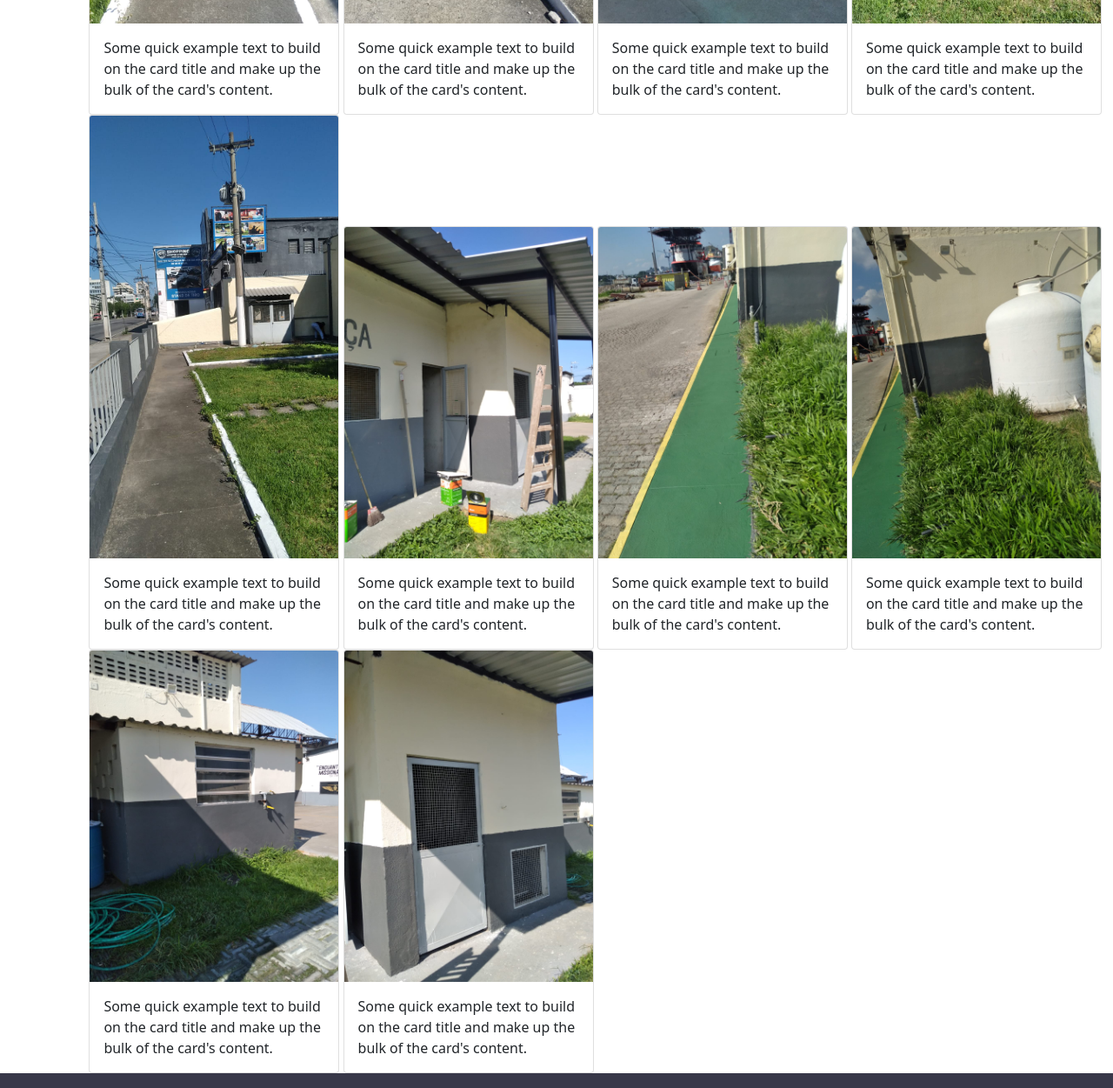
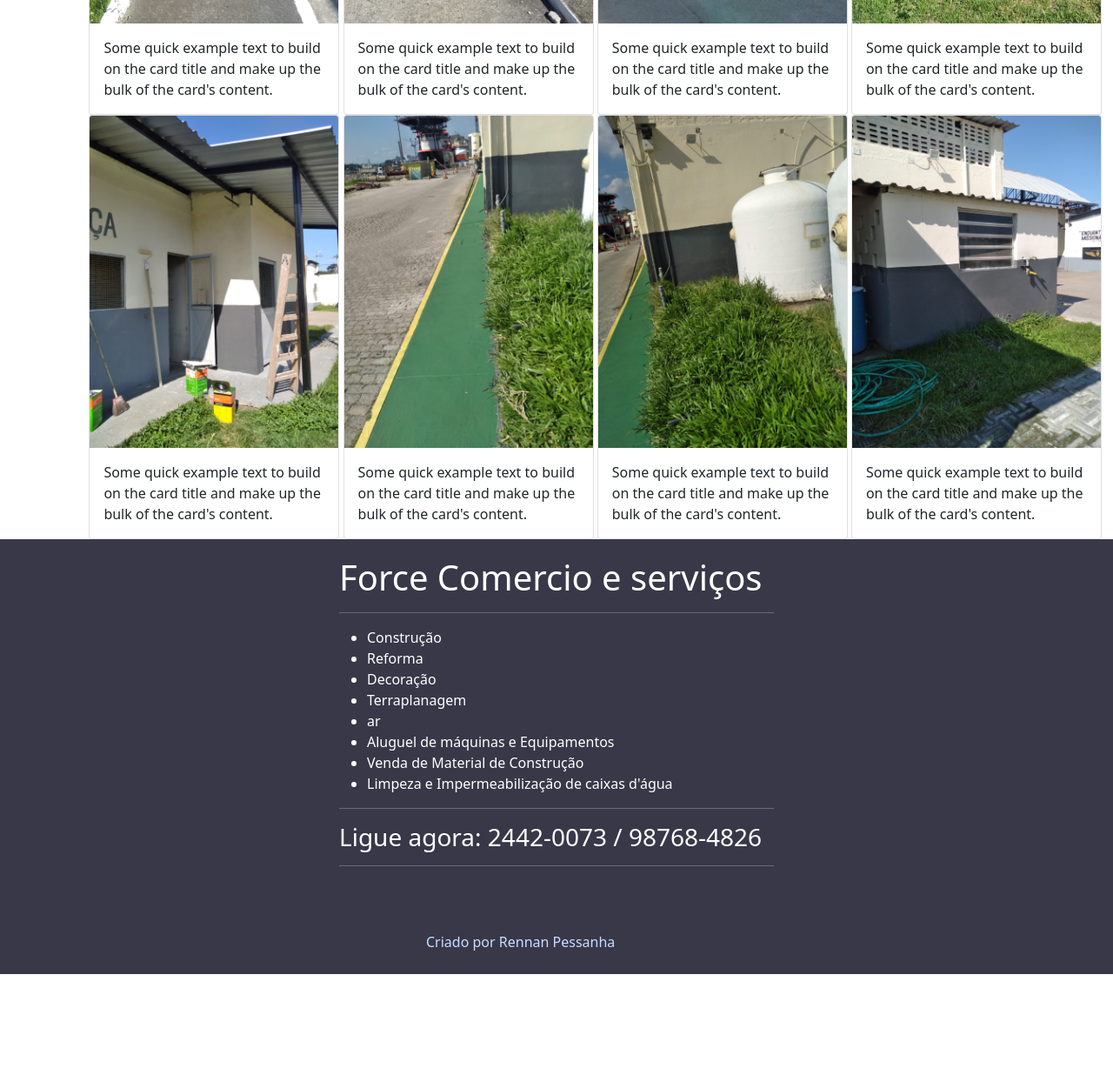
Before and after one commit to Rennan-Pessanha/Projeto-Constru-o, a plain HTML site: page index.html in a window 1280 px wide. Shown: the part 1020-2271 px from the top of the page at 87% size. After the commit the page ends 2140 px from the top, so only its background shows below. Drawn offline with nearby package versions, Linux system fonts and the light colour scheme.

Commit message:
Leve Ajuste

```diff
--- a/index.html
+++ b/index.html
@@ -64,13 +64,6 @@
       </div>
 
       <div class="card d-inline-block" style="width: 18rem;">
-        <img src="Imagens/Portifólio/portifolio.jpeg" class="card-img-top" alt="...">
-        <div class="card-body">
-          <p class="card-text">Some quick example text to build on the card title and make up the bulk of the card's content.</p>
-        </div>
-      </div>
-
-      <div class="card d-inline-block" style="width: 18rem;">
         <img src="Imagens/Portifólio/Portifólio13 (5).jpeg" class="card-img-top" alt="...">
         <div class="card-body">
           <p class="card-text">Some quick example text to build on the card title and make up the bulk of the card's content.</p>
@@ -93,13 +86,6 @@
 
       <div class="card d-inline-block" style="width: 18rem;">
         <img src="Imagens/Portifólio/Portifólio13 (8).jpeg" class="card-img-top" alt="...">
-        <div class="card-body">
-          <p class="card-text">Some quick example text to build on the card title and make up the bulk of the card's content.</p>
-        </div>
-      </div>
-
-      <div class="card d-inline-block" style="width: 18rem;">
-        <img src="Imagens/Portifólio/Portifólio13 (4).jpeg" class="card-img-top" alt="...">
         <div class="card-body">
           <p class="card-text">Some quick example text to build on the card title and make up the bulk of the card's content.</p>
         </div>
--- a/style.css
+++ b/style.css
@@ -127,7 +127,7 @@ text-decoration: underline;
 .title {
     margin-top: 10px;
     margin-bottom: 10px;
-    margin-left: 45%;
+    margin-left: 40%;
     font-size: 2em;
     font-weight: bold;
 }
@@ -165,7 +165,7 @@ margin-top: 20px;
 
 #zap-icon {
     position: fixed;
-    top: 90%;
+    top: 86%;
     float: right;
     z-index: 10;
     height: 60px;
```
